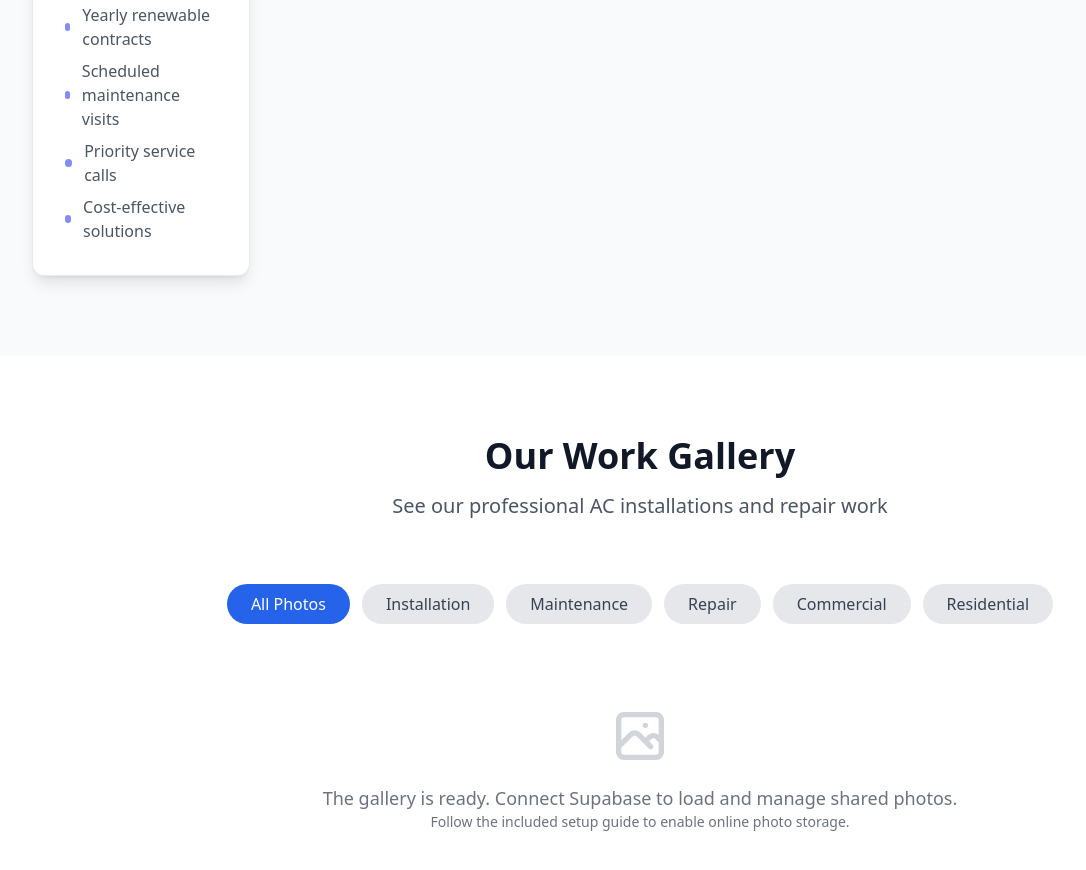
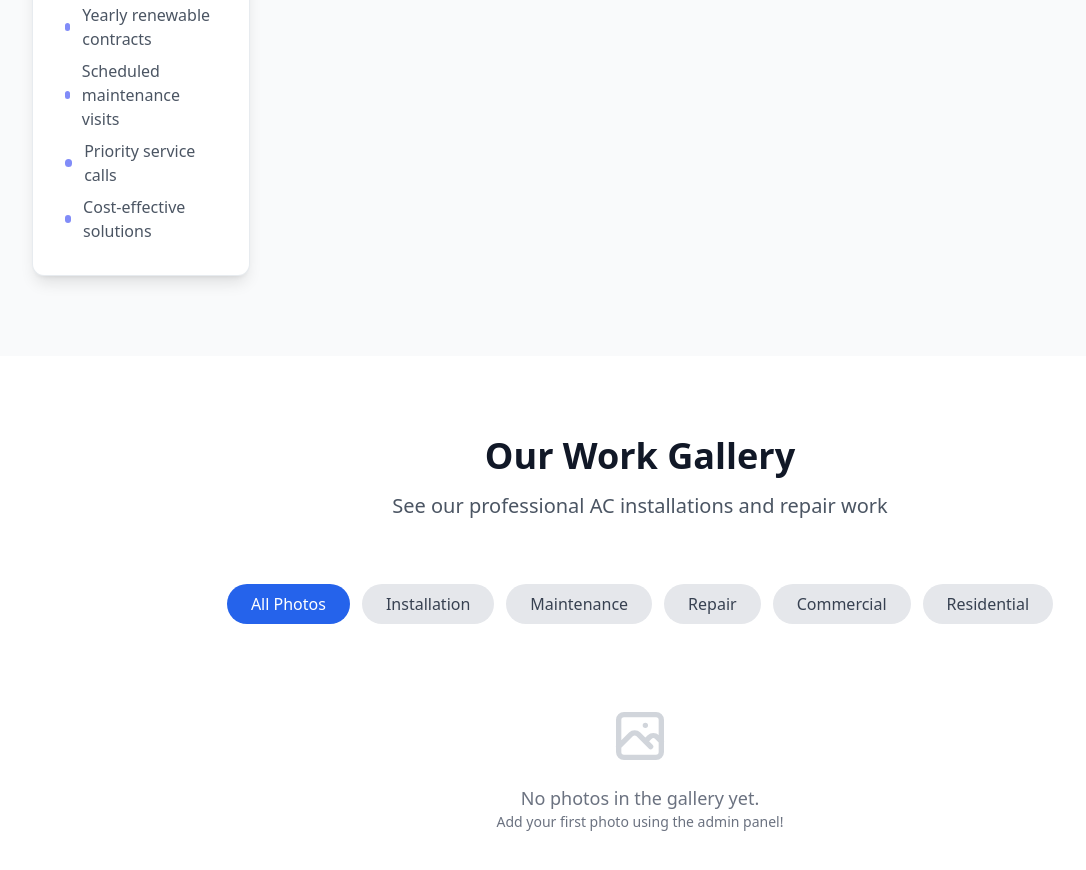
Before and after one commit to mcomanuae/mcomanuae, a plain HTML site: page index-2.html in a window 1280 px wide. Shown: the part 1900-2770 px from the top of the page, without its empty margins (0-1086 px from the left). Drawn offline with nearby package versions, Linux system fonts and the light colour scheme; no server answers.

Commit message:
Update Supabase URL and anon key in index-2.html

```diff
--- a/index-2.html
+++ b/index-2.html
@@ -823,8 +823,8 @@
   <script>
     // IMPORTANT: Add your Supabase project URL and anon/publishable key here.
     // Never put a service_role/secret key in this public website.
-    const SUPABASE_URL = 'PASTE_YOUR_SUPABASE_PROJECT_URL_HERE';
-    const SUPABASE_ANON_KEY = 'PASTE_YOUR_SUPABASE_PUBLISHABLE_OR_ANON_KEY_HERE';
+    const SUPABASE_URL = 'https://nvrxmomqknbaavcxnusf.supabase.co/rest/v1/';
+    const SUPABASE_ANON_KEY = 'eyJhbGciOiJIUzI1NiIsInR5cCI6IkpXVCJ9.eyJpc3MiOiJzdXBhYmFzZSIsInJlZiI6Im52cnhtb21xa25iYWF2Y3hudXNmIiwicm9sZSI6ImFub24iLCJpYXQiOjE3OTMwNTk4MDIsImV4cCI6MjEwODYzNTgwMn0.YQn5M69K30dr1B9GfXrsgDN2aFnLgAZRyfQhG_bXifA';
     const supabaseConfigured = SUPABASE_URL.startsWith('https://') &&
       !SUPABASE_URL.includes('PASTE_') && !SUPABASE_ANON_KEY.includes('PASTE_');
     const supabaseClient = supabaseConfigured && window.supabase
```
